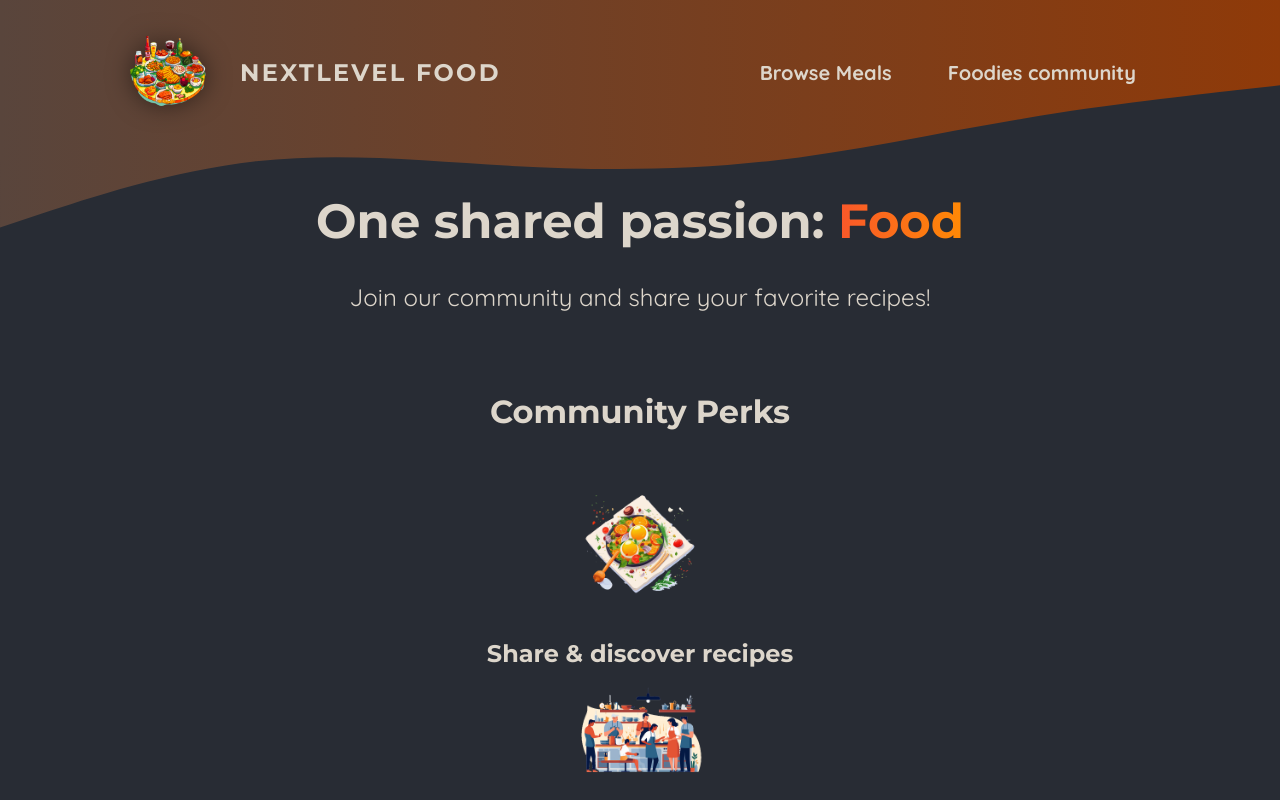
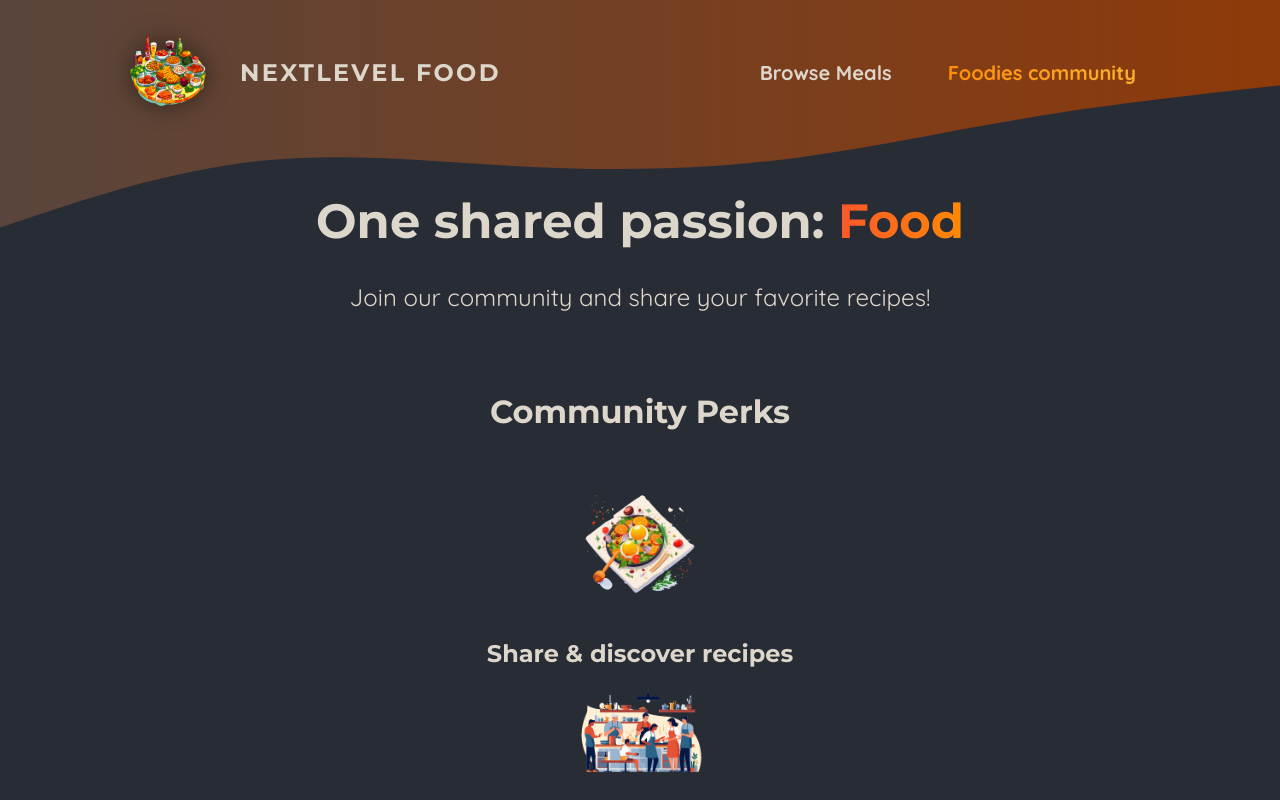
Before and after one commit to cristian-corbalan/the-foodies-app, a Next.js app: page /community in a window 1280 px wide. Shown: the top 800 px of the page. Built offline with nearby package versions, Linux system fonts and the light colour scheme.

Commit message:
Highlight the active nav link

```diff
--- a/components/main-header/main-header.js
+++ b/components/main-header/main-header.js
@@ -1,4 +1,5 @@
 import MainHeaderBackground from '@/components/main-header/main-header-background';
+import NavLink from '@/components/main-header/nav-link';
 import Image from 'next/image';
 import Link from 'next/link';
 
@@ -17,8 +18,8 @@ export default function MainHeader () {
 
         <nav className={classes.nav}>
           <ul>
-            <li><Link href="/meals">Browse Meals</Link></li>
-            <li><Link href="/community">Foodies community</Link></li>
+            <li><NavLink href="/meals">Browse Meals</NavLink></li>
+            <li><NavLink href="/community">Foodies community</NavLink></li>
           </ul>
         </nav>
       </header>
--- a/components/main-header/main-header.module.css
+++ b/components/main-header/main-header.module.css
@@ -21,30 +21,6 @@
   font-size: 1.25rem;
 }
 
-.nav a {
-  text-decoration: none;
-  color: #ddd6cb;
-  font-weight: bold;
-  padding: 0.5rem 1rem;
-  border-radius: 0.5rem;
-}
-
-.nav a:hover,
-.nav a:active {
-  background: linear-gradient(90deg, #ff8a05, #f9b331);
-  background-clip: text;
-  -webkit-background-clip: text;
-  -webkit-text-fill-color: transparent;
-  text-shadow: 0 0 18px rgba(248, 190, 42, 0.8);
-}
-
-.active {
-  background: linear-gradient(90deg, #ff8a05, #f9b331);
-  background-clip: text;
-  -webkit-background-clip: text;
-  -webkit-text-fill-color: transparent;
-}
-
 .logo {
   display: flex;
   align-items: center;
--- /dev/null
+++ b/components/main-header/nav-link.js
@@ -0,0 +1,11 @@
+'use client';
+
+import Link from 'next/link';
+import { usePathname } from 'next/navigation';
+
+import classes from './nav-link.module.css';
+
+export default function NavLink ({ href, children }) {
+  const pathname = usePathname();
+  return (<Link className={`${classes.link} ${pathname.startsWith(href) && classes.active}`} href={href}>{children}</Link>);
+}
--- /dev/null
+++ b/components/main-header/nav-link.module.css
@@ -0,0 +1,23 @@
+.link {
+  text-decoration: none;
+  color: #ddd6cb;
+  font-weight: bold;
+  padding: 0.5rem 1rem;
+  border-radius: 0.5rem;
+}
+
+.link:hover,
+.link:active {
+  background: linear-gradient(90deg, #ff8a05, #f9b331);
+  background-clip: text;
+  -webkit-background-clip: text;
+  -webkit-text-fill-color: transparent;
+  text-shadow: 0 0 18px rgba(248, 190, 42, 0.8);
+}
+
+.active {
+  background: linear-gradient(90deg, #ff8a05, #f9b331);
+  background-clip: text;
+  -webkit-background-clip: text;
+  -webkit-text-fill-color: transparent;
+}
```
